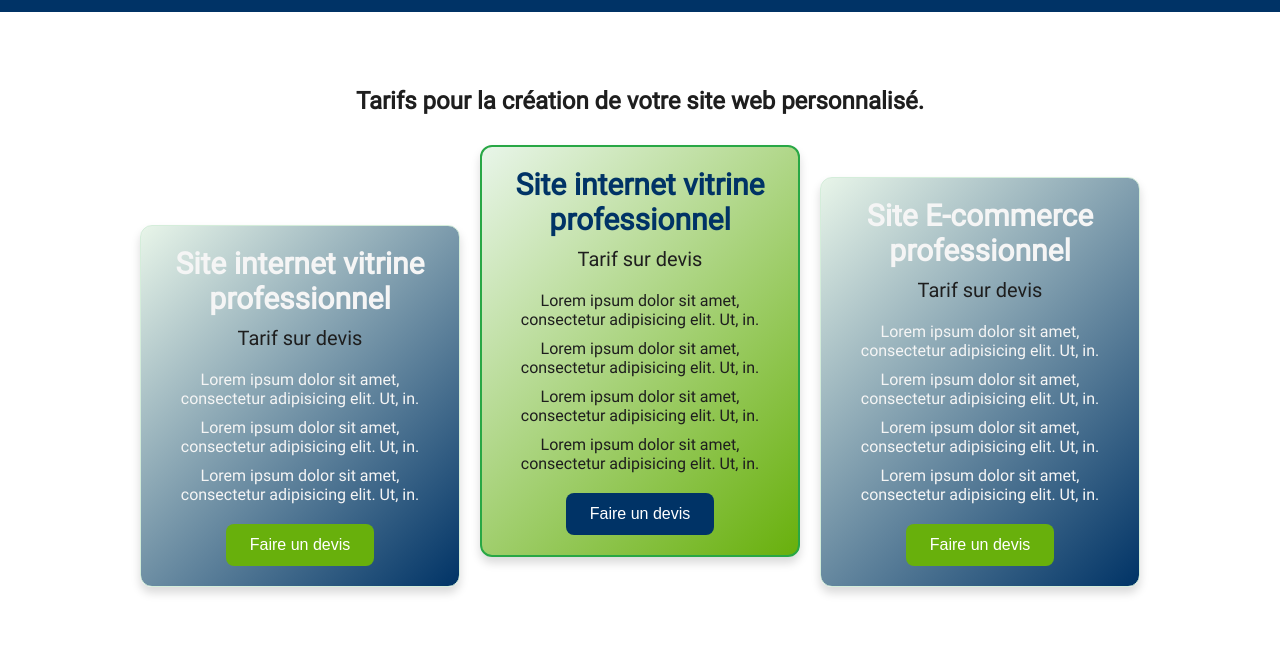
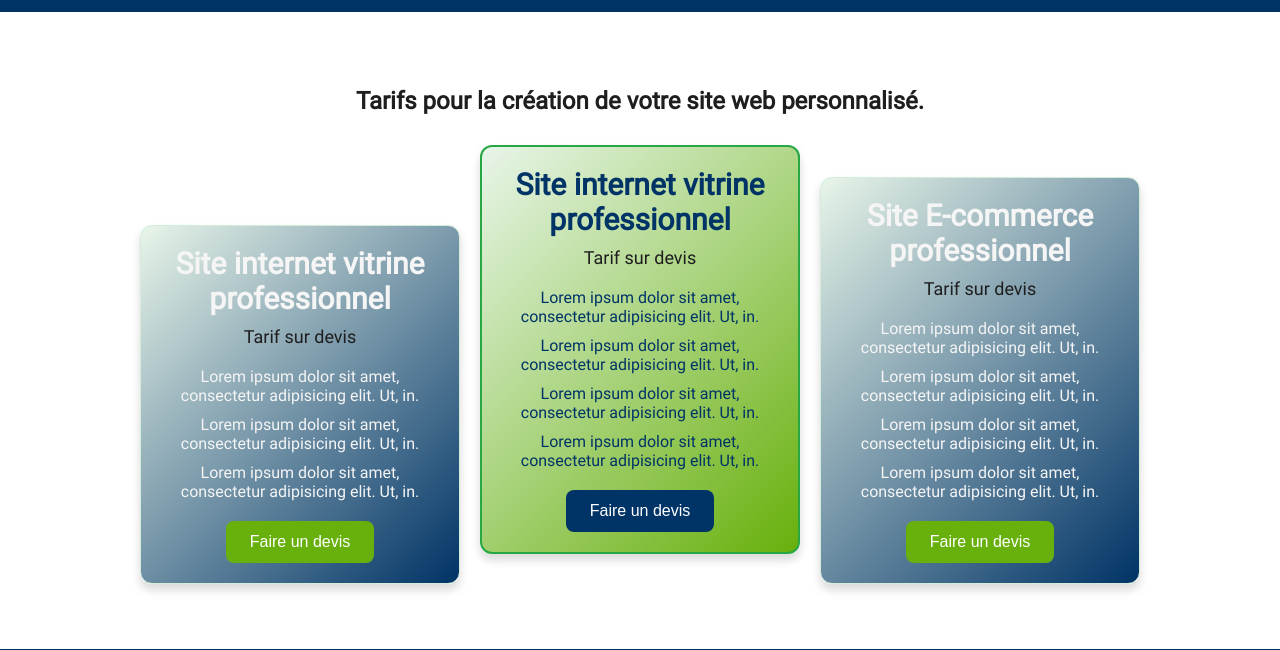
Before and after one commit to GregoryVDev/PenWeb, a PHP site: page / in a window 1280 px wide. Shown: the part 2177-2827 px from the top of the page. Run offline with PHP 8.4, Linux system fonts and the light colour scheme.

Commit message:
Edited font-size for the price class and edited the color for the ul li in the prices section

```diff
--- a/src/css/index.css
+++ b/src/css/index.css
@@ -835,7 +835,7 @@ details p {
   }
 
   .price {
-    font-size: 20px;
+    font-size: 18px;
     margin: 10px 0;
     color: var(--colorBlack);
   }
@@ -849,7 +849,7 @@ details p {
 
   ul li {
     margin: 10px 0;
-    color: var(--colorBlack);
+    color: var(--colorBlue);
   }
 
   /* Button */
```
